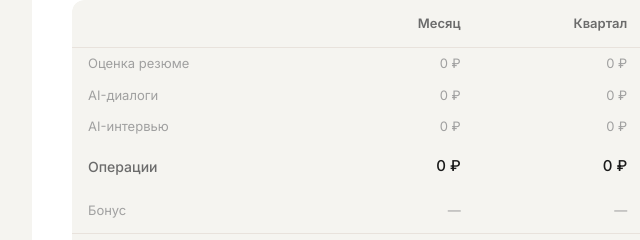
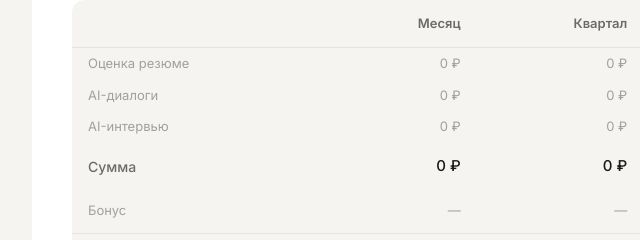
Before and after one commit to BigBabyVitia/relevanter-calculator, a website: page index.html in a window 1280 px wide. Shown: the part 1276-1516 px from the top of the page, 128-768 px from the left. Drawn offline with Linux system fonts and the light colour scheme.

Commit message:
Rename "Операции" to "Сумма" in operations table
Co-Authored-By: Claude Opus 4.6 <noreply@anthropic.com>

```diff
--- a/index.html
+++ b/index.html
@@ -162,7 +162,7 @@
                   <td id="t-interviews-12">—</td>
                 </tr>
                 <tr>
-                  <td>Операции</td>
+                  <td>Сумма</td>
                   <td id="t-ops-1">—</td>
                   <td id="t-ops-3">—</td>
                   <td id="t-ops-6">—</td>
```
